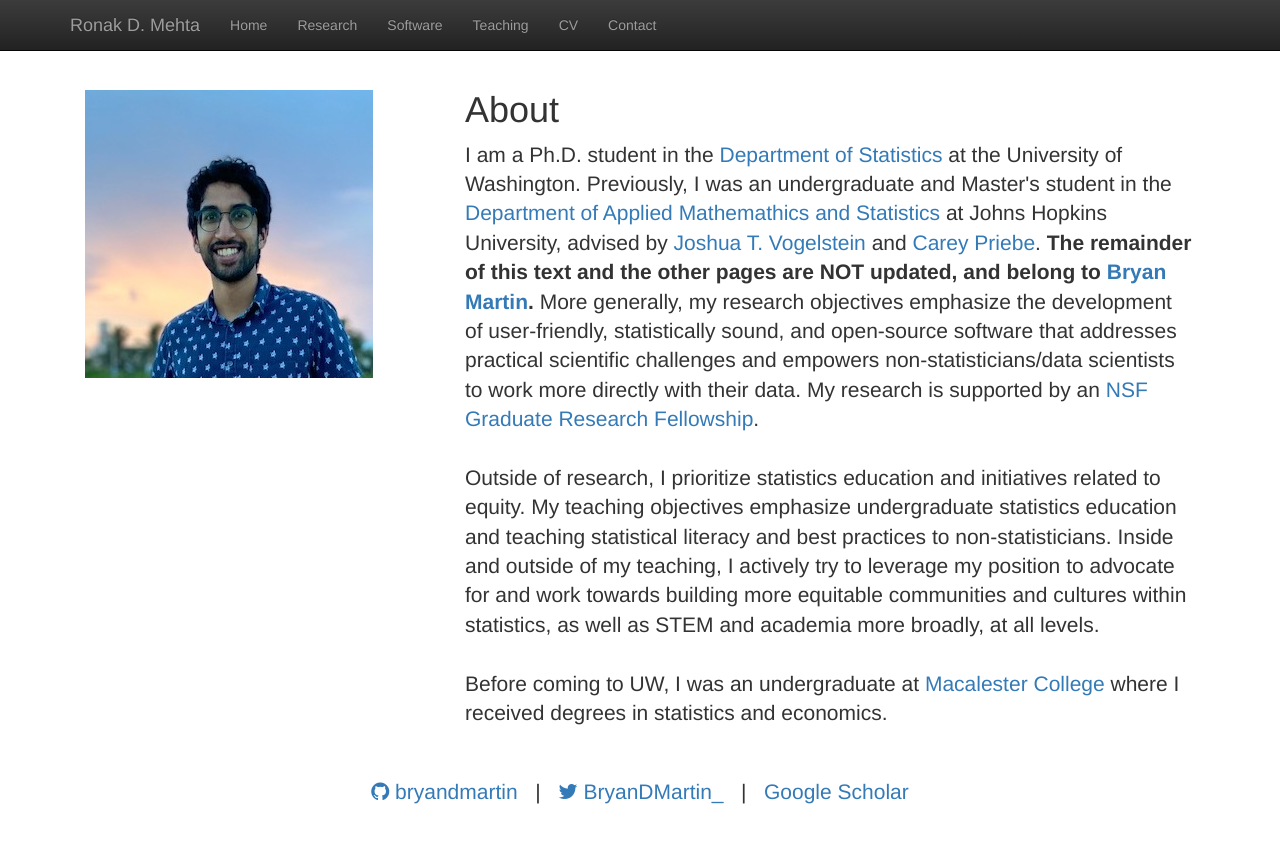
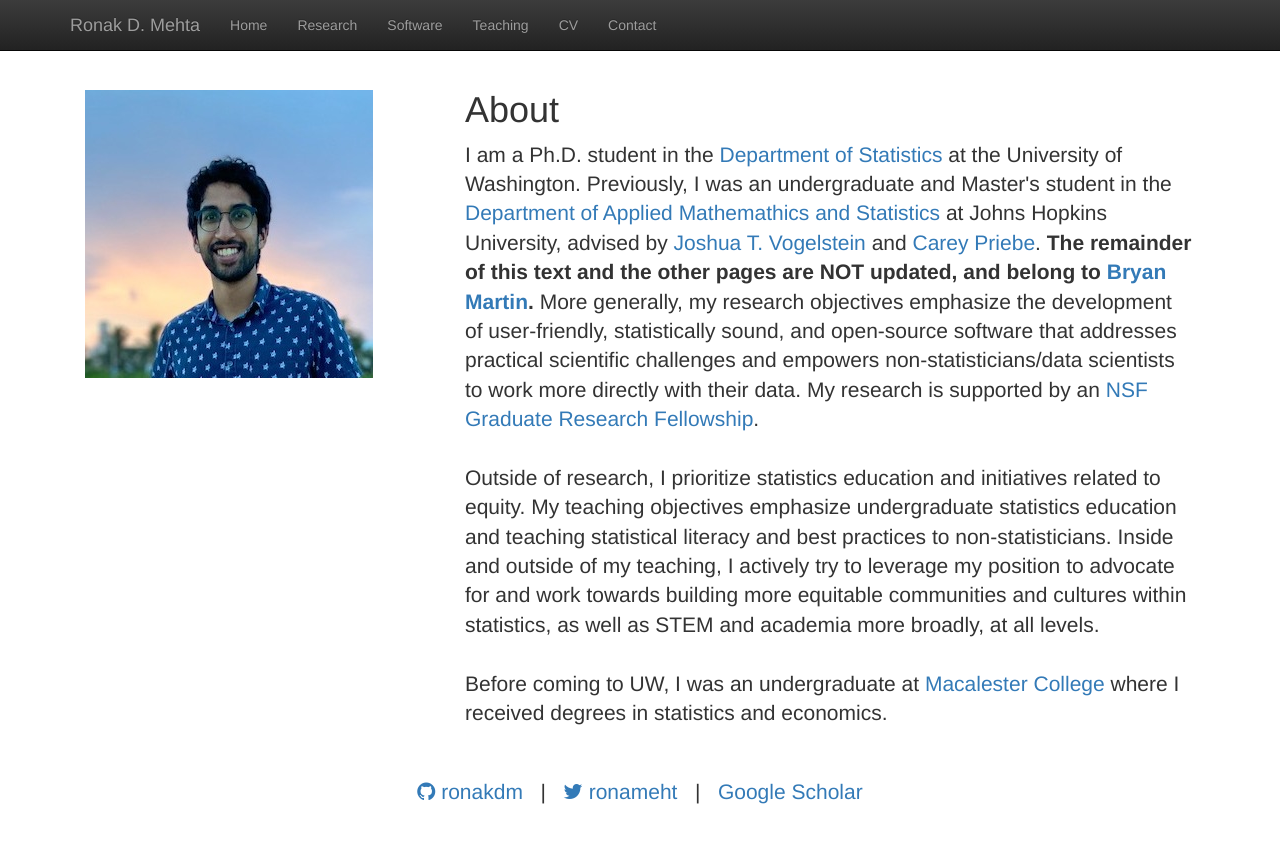
Before and after one commit to shreyap18/shreyap18.github.io, a Jekyll site: the page built from index.html, in a window 1280 px wide. Shown: the top 843 px of the page. Built offline with Jekyll 4.4.1, drawn with Linux system fonts in a browser that asks for light colours; nearby versions of some CDN libraries; library files that are not in the unit come from our copies.

```diff
--- a/index.html
+++ b/index.html
@@ -44,9 +44,9 @@
   <div style="position: relative; bottom: -30px;">
     <center>
       <p class="lead">
-        <a href="https://github.com/ronakdm"><i class="fa fa-github" aria-hidden="true"></i> bryandmartin </a>
+        <a href="https://github.com/ronakdm"><i class="fa fa-github" aria-hidden="true"></i> ronakdm </a>
         &nbsp;&nbsp;|&nbsp;&nbsp;
-        <a href="https://twitter.com/ronameht"><i class="fa fa-twitter" aria-hidden="true"></i> BryanDMartin_ </a>
+        <a href="https://twitter.com/ronameht"><i class="fa fa-twitter" aria-hidden="true"></i> ronameht </a>
         &nbsp;&nbsp;|&nbsp;&nbsp;
         <a href="https://scholar.google.com/citations?user=xrUVILAAAAAJ&hl=en"> Google Scholar </a>
       </p>
```
